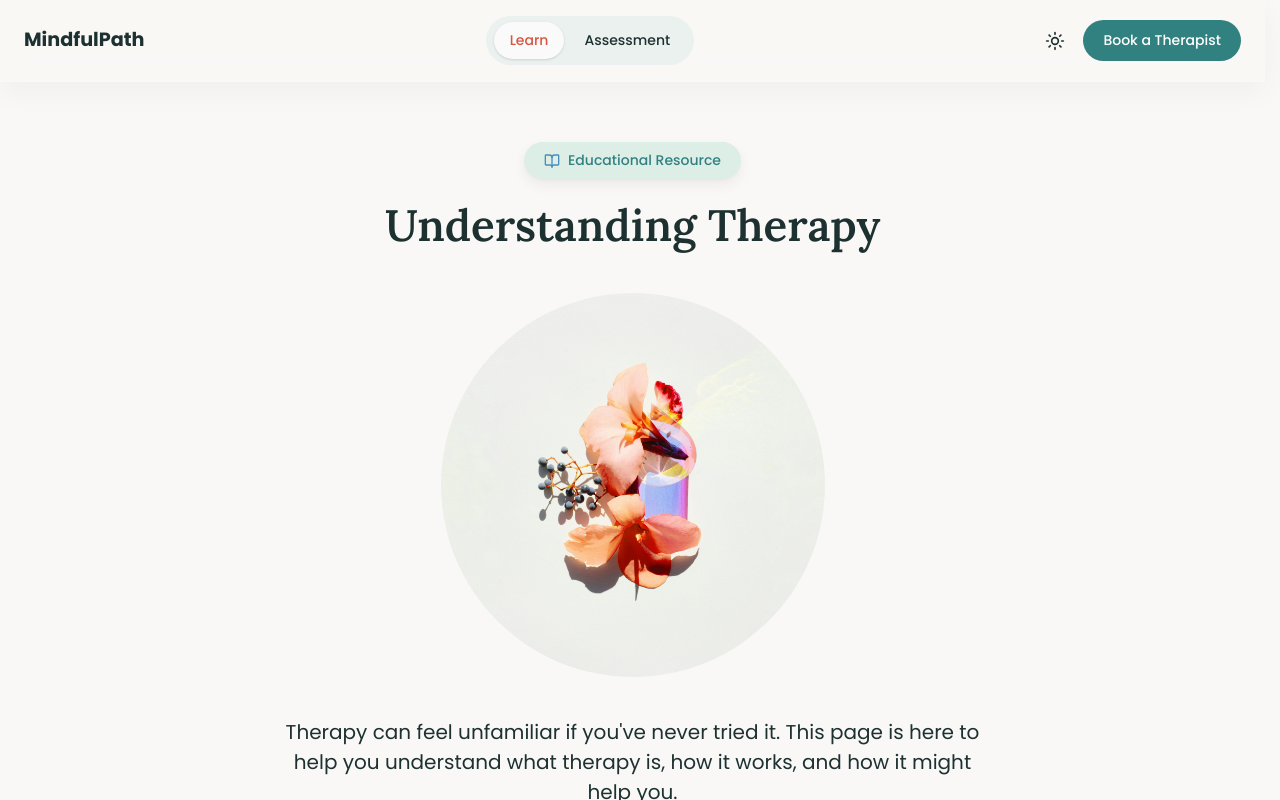
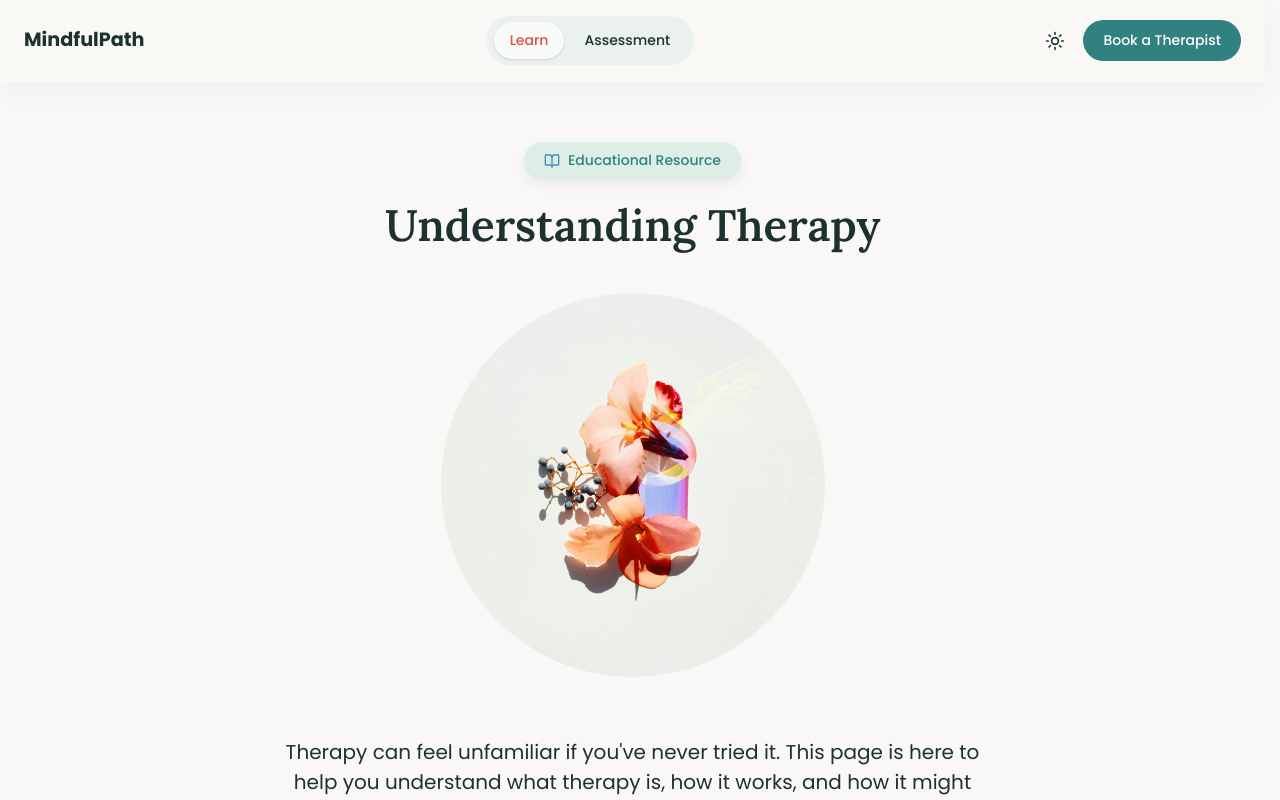
Before and after one commit to TNguyen20194/project-haven-react, a React (Vite) app: page /learn in a window 1280 px wide. Built offline with nearby package versions, Linux system fonts and the light colour scheme.

Commit message:
Update Learn section height

```diff
--- a/src/pages/learn/sections/UnderstandingTherapy.tsx
+++ b/src/pages/learn/sections/UnderstandingTherapy.tsx
@@ -4,8 +4,8 @@ import flower2 from "@/assets/decorative/therapy-flower-2.webp";
 
 const UnderstandingTherapy = () => {
   return (
-    <section className="px-6 py-15 mb-8">
-      <div className="max-w-[46rem] mx-auto text-center">
+    <section className="hero">
+      <div className="hero-container max-w-[46rem]!">
         <Badge
           icon={BookOpen}
           iconClassName="text-[hsl(var(--blue))]"
@@ -23,7 +23,7 @@ const UnderstandingTherapy = () => {
             className="w-full h-full rounded-full object-cover"
           />
         </div>
-        <p className="text-[hsl(var(--green-1))] text-[1.25rem]">
+        <p className="text-[hsl(var(--green-1))] text-[1.25rem] mt-15">
           Therapy can feel unfamiliar if you've never tried it. This page is
           here to help you understand what therapy is, how it works, and how it
           might help you.
```
